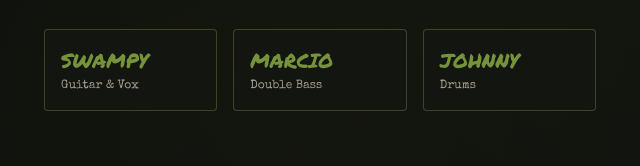
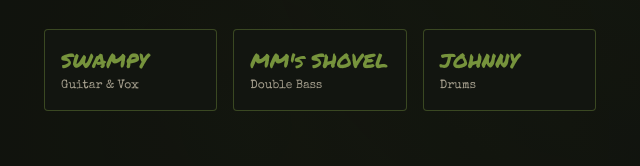
Before and after one commit to MarshalPaterson/volttide-web, a plain HTML site: page index.html in a window 1280 px wide. Shown: the part 1314-1480 px from the top of the page, 20-660 px from the left. Drawn offline with nearby package versions, Linux system fonts and the light colour scheme.

Commit message:
name change

```diff
--- a/index.html
+++ b/index.html
@@ -235,7 +235,7 @@
                         <div class="text-voltdull text-xs font-typewriter mt-1">Guitar & Vox</div>
                     </div>
                     <div class="bg-voltcard p-4 rounded border border-voltgreen/40 text-center sm:text-left">
-                        <div class="text-voltgreen text-xl">MARCIO</div>
+                        <div class="text-voltgreen text-xl">MM's SHOVEL</div>
                         <div class="text-voltdull text-xs font-typewriter mt-1">Double Bass</div>
                     </div>
                     <div class="bg-voltcard p-4 rounded border border-voltgreen/40 text-center sm:text-left">
```
